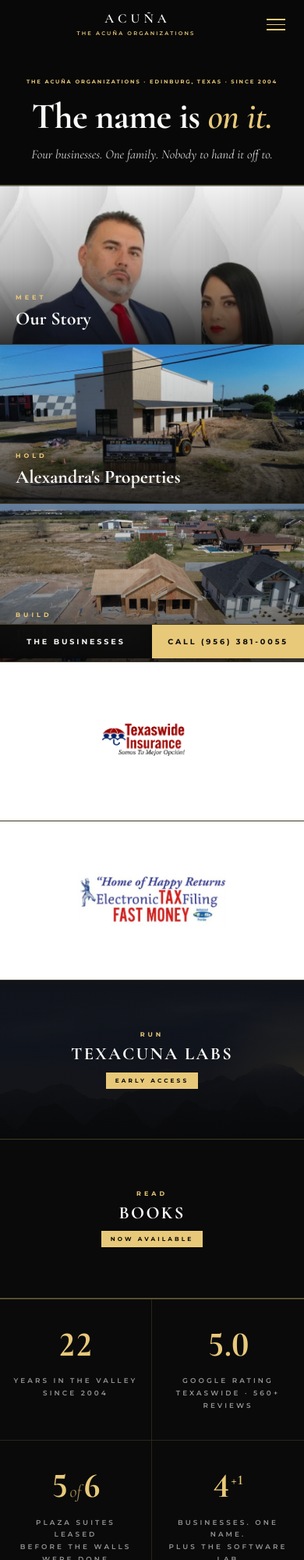
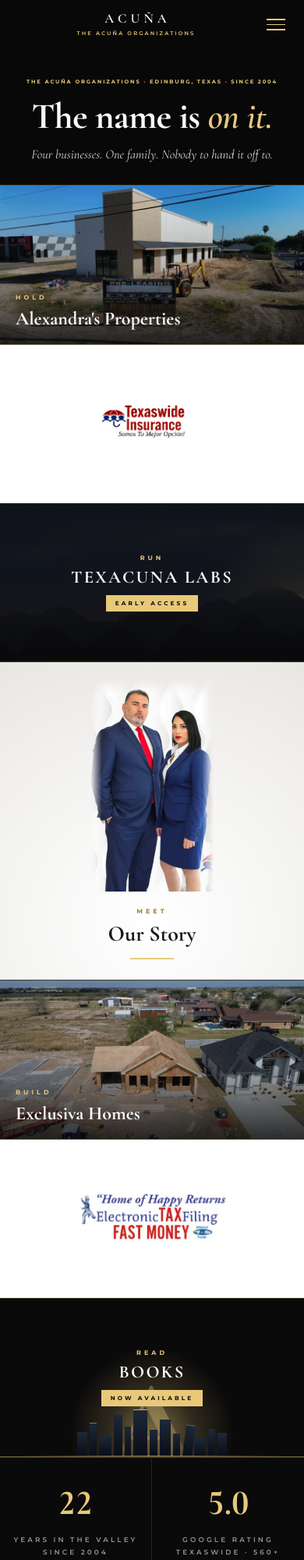
Before and after one commit to treboracuna/alexandras-properties, a plain HTML site: page index.html in a window 390 px wide. Shown: the top 2000 px of the page at 78% size. Drawn offline with nearby package versions, Linux system fonts and the light colour scheme; a script that the page names is missing.

Commit message:
#014 homepage hero: three columns, Our Story spine, Books gets a face
Seven cells. Left column top to bottom: Alexandra's Properties, Texaswide
Insurance, TexAcuna Labs. Right column top to bottom: Exclusiva Homes,
Electronic Tax Filing, Books. Centre column is one cell spanning all three
rows, carrying Our Story.

The centre column runs wider than the flanks (1fr 1.16fr 1fr) because the
family portrait is a tall studio frame, 1079x1861, aspect 0.58. A portrait
shaped cell is the right container for it. It renders object-fit:contain, so
the frame is shown whole. Rendered aspect equals native at every breakpoint:
desktop 320/551, tablet 212/366, mobile 158/273, all 0.58. Photo edges are
masked to a soft fade left, right and top so it dissolves into the ground
instead of sitting in it as a pasted rectangle. No fade at the bottom, it was
eating their shoes.

Books was flat black next to TexAcuna's lit mountain range. It now carries a
decoration in the same language: a shelf of book spines silhouetted along the
bottom, and behind them the Acuna A rising where TexAcuna puts its sun,
brightest through the middle and dissolving down into the books. Two spines
take gold top edges, a gold rule runs the shelf line. Pure CSS, no new image
file, no new network request. The monogram is sized to the cell, not the
viewport, so the ratio holds at every breakpoint.

.cell-stack is retired. TexAcuna Labs and Books were sharing one grid slot at
half height; they are full cells now.

The mobile call bar is removed. The markup block and the rule that showed it
are both gone. Calling still works from the mobile menu, one tap deeper.

Responsive: at 900px the centre cell spans both columns and takes two rows,
with cell order remapped so seven items fill four rows with no dead slot. At
600px everything stacks in DOM order.

Nothing was committed between ad3234f and this change, so this commit carries
the #013 seven-cell work as well. No copy changed. No image files changed.
No other page touched.

```diff
--- a/index.html
+++ b/index.html
@@ -147,7 +147,13 @@ nav.site-nav.scrolled{background:rgba(8,8,8,0.82);backdrop-filter:blur(14px);-we
 .hero h1{font-family:'Cormorant Garamond',Georgia,serif;font-size:clamp(3rem,6.4vw,6rem);font-weight:700;line-height:0.94;letter-spacing:-0.015em;color:var(--white);}
 .hero h1 em{color:var(--gold);font-style:italic;font-weight:600;}
 .hero-sub{font-family:'Cormorant Garamond',serif;font-size:clamp(1.1rem,1.8vw,1.5rem);font-style:italic;font-weight:400;color:rgba(250,250,248,0.85);margin:22px auto 0;max-width:560px;line-height:1.35;}
-.cells{display:grid;grid-template-columns:repeat(3,1fr);grid-auto-rows:clamp(240px,34vh,400px);gap:1px;background:var(--gold-dim);border-top:1px solid var(--gold-dim);border-bottom:1px solid var(--gold-dim);}
+.cells{display:grid;grid-template-columns:1fr 1.16fr 1fr;grid-template-rows:repeat(3,clamp(210px,27vh,310px));grid-auto-rows:clamp(210px,27vh,310px);gap:1px;background:var(--gold-dim);border-top:1px solid var(--gold-dim);border-bottom:1px solid var(--gold-dim);}
+.cells>a:nth-child(1){grid-column:1;grid-row:1;}
+.cells>a:nth-child(2){grid-column:1;grid-row:2;}
+.cells>a:nth-child(3){grid-column:1;grid-row:3;}
+.cells>a:nth-child(5){grid-column:3;grid-row:1;}
+.cells>a:nth-child(6){grid-column:3;grid-row:2;}
+.cells>a:nth-child(7){grid-column:3;grid-row:3;}
 .cell{position:relative;display:block;overflow:hidden;background:#111;color:var(--white);}
 .cell img{position:absolute;inset:0;width:100%;height:100%;object-fit:cover;transition:transform 1.2s ease;}
 .cell:hover img{transform:scale(1.05);}
@@ -175,11 +181,51 @@ nav.site-nav.scrolled{background:rgba(8,8,8,0.82);backdrop-filter:blur(14px);-we
 .cell.dark .cell-pill{display:inline-block;margin-top:12px;font-size:0.46rem;font-weight:700;letter-spacing:0.42em;text-transform:uppercase;color:var(--black);background:var(--gold);padding:6px 12px;}
 .cell.dark .cell-desc{margin-left:auto;margin-right:auto;}
 .cell.dark:hover .cell-desc,.cell.dark:focus-visible .cell-desc{max-height:72px;margin-top:10px;}
+.deco{position:absolute;inset:0;z-index:1;overflow:hidden;}
+.deco .glow{position:absolute;left:50%;bottom:-2%;width:58%;height:74%;transform:translateX(-50%);z-index:1;background:radial-gradient(ellipse at 50% 78%,rgba(232,201,122,.52) 0%,rgba(232,201,122,.17) 34%,transparent 66%);}
+.deco .mono{position:absolute;left:50%;bottom:-15%;transform:translateX(-50%);z-index:2;font-family:'Cormorant Garamond',Georgia,serif;font-weight:700;font-size:clamp(140px,23vh,250px);line-height:.78;background-image:linear-gradient(180deg,rgba(240,216,154,.30) 0%,rgba(232,201,122,.34) 40%,rgba(232,201,122,.13) 76%,rgba(232,201,122,0) 100%);-webkit-background-clip:text;background-clip:text;color:transparent;}
+.deco .shelf{position:absolute;left:0;right:0;bottom:0;height:34%;z-index:3;display:flex;align-items:flex-end;justify-content:center;gap:3px;padding:0 8%;}
+.deco .shelf i{display:block;flex:0 0 auto;background:linear-gradient(to bottom,#1e2839 0%,#0b0f18 92%);}
+.deco .shelf i:nth-child(1){width:13px;height:46%}
+.deco .shelf i:nth-child(2){width:9px;height:63%;border-top:1px solid rgba(232,201,122,.55)}
+.deco .shelf i:nth-child(3){width:16px;height:38%}
+.deco .shelf i:nth-child(4){width:11px;height:78%}
+.deco .shelf i:nth-child(5){width:8px;height:55%}
+.deco .shelf i:nth-child(6){width:18px;height:88%;border-top:1px solid rgba(232,201,122,.85)}
+.deco .shelf i:nth-child(7){width:10px;height:50%}
+.deco .shelf i:nth-child(8){width:14px;height:69%}
+.deco .shelf i:nth-child(9){width:9px;height:42%}
+.deco .shelf i:nth-child(10){width:12px;height:60%;transform:rotate(7deg);transform-origin:bottom left;border-top:1px solid rgba(232,201,122,.45)}
+.deco .shelf i:nth-child(11){width:15px;height:35%}
+.deco .shelf i:nth-child(12){width:9px;height:52%}
+.deco .shelf i:nth-child(13){width:12px;height:44%}
+.deco .floor{position:absolute;left:6%;right:6%;bottom:0;height:1px;z-index:3;background:linear-gradient(to right,transparent,rgba(232,201,122,.5),transparent);}
+.cell.dark .cell-label{z-index:4;}
+.cell.feature{grid-column:2;grid-row:1/span 3;background:radial-gradient(120% 110% at 50% 82%,#FFFFFF 0%,#F1F0EE 56%,#E3E2DF 100%);color:var(--text);display:flex;flex-direction:column;align-items:center;padding:clamp(18px,2.4vh,32px) clamp(14px,1.6vw,28px) clamp(24px,3vh,38px);}
+.cell.feature img{position:relative;inset:auto;order:1;flex:1 1 auto;min-height:0;width:auto;height:auto;max-width:100%;object-fit:contain;object-position:center bottom;padding:0;-webkit-mask-image:linear-gradient(to right,transparent 0,#000 9%,#000 91%,transparent 100%),linear-gradient(to bottom,transparent 0,#000 7%,#000 100%);-webkit-mask-composite:source-in;mask-image:linear-gradient(to right,transparent 0,#000 9%,#000 91%,transparent 100%),linear-gradient(to bottom,transparent 0,#000 7%,#000 100%);mask-composite:intersect;}
+.cell.feature:hover img{transform:none;}
+.cell.feature .cell-shade{display:none;}
+.cell.feature .cell-label{order:2;flex:0 0 auto;position:relative;left:auto;right:auto;bottom:auto;display:flex;flex-direction:column;align-items:center;text-align:center;max-width:100%;padding-top:20px;}
+.cell.feature .cell-label h2{color:var(--text);font-size:clamp(1.8rem,2.7vw,2.9rem);line-height:1.02;}
+.cell.feature .cell-kicker{color:#9A7A2A;}
+.cell.feature .cell-desc{color:#555;max-height:none;opacity:1;margin-top:12px;font-size:0.82rem;max-width:390px;}
+.cell.feature .cell-label h2::after{content:"";display:block;width:56px;height:2px;background:var(--gold);margin:16px auto 0;}
 @media(max-width:900px){
-  .cells{grid-template-columns:repeat(2,1fr);grid-auto-rows:clamp(200px,30vh,320px);}
+  .cells{grid-template-columns:repeat(2,1fr);grid-auto-rows:clamp(200px,30vh,320px);grid-template-rows:none;}
+  .cells>a:nth-child(n){grid-column:auto;grid-row:auto;}
+  .cells>a:nth-child(1){order:1;}
+  .cells>a:nth-child(2){order:2;}
+  .cells>a:nth-child(4){order:3;}
+  .cells>a:nth-child(3){order:4;}
+  .cells>a:nth-child(5){order:5;}
+  .cells>a:nth-child(6){order:6;}
+  .cells>a:nth-child(7){order:7;}
+  .cells>a.feature{grid-column:1/-1;grid-row:span 2;}
+  .deco .mono{font-size:clamp(140px,25vh,255px);}
+  .cells>a.feature .cell-label h2{font-size:clamp(1.8rem,4vw,2.6rem);}
   .hero-lead{padding:calc(var(--nav-h) + 48px) 20px 36px;}
 }
-@media(hover:none){.cell-desc{display:none;}}
+@media(hover:none){.cell-desc{display:none;}.cell.feature .cell-desc{display:block;}}
 .btn{display:inline-flex;align-items:center;justify-content:center;gap:12px;font-family:'Montserrat',sans-serif;font-size:0.6rem;font-weight:700;letter-spacing:0.38em;text-transform:uppercase;padding:19px 40px;transition:background .3s,color .3s,border-color .3s,transform .3s;border:1px solid transparent;cursor:pointer;}
 .btn-gold{background:var(--gold);color:var(--black);border-color:var(--gold);}
 .btn-gold:hover{background:var(--gold-light);border-color:var(--gold-light);transform:translateY(-2px);}
@@ -382,6 +428,11 @@ nav.site-nav.scrolled{background:rgba(8,8,8,0.82);backdrop-filter:blur(14px);-we
   .hero-sub{font-size:1.02rem;margin-top:16px;}
   .hero-eyebrow{font-size:0.42rem;letter-spacing:0.28em;margin-bottom:18px;}
   .cells{grid-template-columns:1fr;grid-auto-rows:clamp(200px,52vw,300px);}
+  .cells>a:nth-child(n){order:0;grid-column:auto;grid-row:auto;}
+  .cells>a.feature{grid-column:1/-1;grid-row:span 2;padding:22px 20px 26px;}
+  .deco .mono{font-size:clamp(120px,44vw,220px);}
+  .cells>a.feature .cell-label h2{font-size:1.75rem;}
+  .cells>a.feature .cell-desc{display:none;}
   .cell-label{left:20px;right:20px;bottom:20px;}
   .cell.light .cell-label{display:none;}
   .cell-stack{display:contents;}
@@ -402,7 +453,6 @@ nav.site-nav.scrolled{background:rgba(8,8,8,0.82);backdrop-filter:blur(14px);-we
   .proj-body{padding:26px 22px 32px;}
   .portrait figcaption{bottom:-36px;}
   .tome{width:190px;transform:perspective(1400px) rotateY(-14deg);}
-  .mobar{display:grid;}
 }
 @media (prefers-reduced-motion: reduce){
   .reveal{opacity:1;transform:none;transition:none;}
@@ -454,39 +504,37 @@ nav.site-nav.scrolled{background:rgba(8,8,8,0.82);backdrop-filter:blur(14px);-we
     <p class="hero-sub">Four businesses. One family. Nobody to hand it off to.</p>
   </div>
   <nav class="cells" aria-label="The businesses">
-    <a class="cell" href="/about">
-      <img src="images/14050.jpg" alt="The Acuñas, Edinburg, Texas" decoding="async" style="object-position:center top;">
-      <div class="cell-shade" aria-hidden="true"></div>
-      <div class="cell-label"><span class="cell-kicker">Meet</span><h2>Our Story</h2><p class="cell-desc">The family behind every door on this page. Edinburg, since 2004.</p></div>
-    </a>
     <a class="cell" href="/alexandras-properties">
       <img src="images/plaza/plaza-05.webp" alt="Alexandra's Plaza going up on W Montecristo, Edinburg" decoding="async">
       <div class="cell-shade" aria-hidden="true"></div>
       <div class="cell-label"><span class="cell-kicker">Hold</span><h2>Alexandra's Properties</h2><p class="cell-desc">Alexandra's Plaza, six suites on W Montecristo. Five leased before the walls were done. Held, never sold.</p></div>
+    </a>
+    <a class="cell light" href="https://www.txwideinsurance.com" target="_blank" rel="noopener">
+      <img src="images/14261.jpg" alt="Texaswide Insurance" decoding="async">
+      <div class="cell-label"><span class="cell-kicker">Insure</span><h2>Texaswide Insurance</h2><p class="cell-desc">An independent agency. Families, seniors, and businesses across the Valley. 5.0 on Google, 560+ reviews.</p></div>
+    </a>
+    <a class="cell dark" href="/texacuna">
+      <img src="images/bos/band-dawn.webp" alt="" aria-hidden="true" decoding="async">
+      <div class="cell-shade" aria-hidden="true"></div>
+      <div class="cell-label"><span class="cell-kicker">Run</span><h2>TexAcuna Labs</h2><span class="cell-pill">Early Access</span><p class="cell-desc">Ezra runs the agency. Pegasus runs the job sites. Built inside these businesses, now opening up.</p></div>
+    </a>
+    <a class="cell feature" href="/about">
+      <img src="images/14050.jpg" alt="The Acuñas, Edinburg, Texas" decoding="async">
+      <div class="cell-label"><span class="cell-kicker">Meet</span><h2>Our Story</h2><p class="cell-desc">The family behind every door on this page. Edinburg, since 2004.</p></div>
     </a>
     <a class="cell" href="/exclusiva">
       <img src="images/lot4/lot4-framing-01.webp" alt="An Exclusiva home framed, with a finished one beside it" decoding="async" style="object-position:center 38%;">
       <div class="cell-shade" aria-hidden="true"></div>
       <div class="cell-label"><span class="cell-kicker">Build</span><h2>Exclusiva Homes</h2><p class="cell-desc">Homes built to own, not to flip. Lot 4 is going up now.</p></div>
     </a>
-    <a class="cell light" href="https://www.txwideinsurance.com" target="_blank" rel="noopener">
-      <img src="images/14261.jpg" alt="Texaswide Insurance" decoding="async">
-      <div class="cell-label"><span class="cell-kicker">Insure</span><h2>Texaswide Insurance</h2><p class="cell-desc">An independent agency. Families, seniors, and businesses across the Valley. 5.0 on Google, 560+ reviews.</p></div>
-    </a>
     <a class="cell light" href="https://www.txwideinsurance.com/electronic-tax-filing" target="_blank" rel="noopener">
       <img src="images/14852.jpg" alt="Electronic Tax Filing" decoding="async">
       <div class="cell-label"><span class="cell-kicker">File</span><h2>Electronic Tax Filing</h2><p class="cell-desc">Tax preparation handled correctly, every year, since 2004. No drama.</p></div>
     </a>
-    <div class="cell-stack">
-      <a class="cell dark" href="/texacuna">
-        <img src="images/bos/band-dawn.webp" alt="" aria-hidden="true" decoding="async">
-        <div class="cell-shade" aria-hidden="true"></div>
-        <div class="cell-label"><span class="cell-kicker">Run</span><h2>TexAcuna Labs</h2><span class="cell-pill">Early Access</span><p class="cell-desc">Ezra runs the agency. Pegasus runs the job sites. Built inside these businesses, now opening up.</p></div>
-      </a>
-      <a class="cell dark" href="https://www.amazon.com/dp/B0GXC5KZKX" target="_blank" rel="noopener noreferrer">
-        <div class="cell-label"><span class="cell-kicker">Read</span><h2>Books</h2><span class="cell-pill">Now Available</span><p class="cell-desc">Written by Trebor Acuña. On Amazon now.</p></div>
-      </a>
-    </div>
+    <a class="cell dark" href="https://www.amazon.com/dp/B0GXC5KZKX" target="_blank" rel="noopener noreferrer">
+      <span class="deco" aria-hidden="true"><span class="glow"></span><span class="mono">A</span><span class="shelf"><i></i><i></i><i></i><i></i><i></i><i></i><i></i><i></i><i></i><i></i><i></i><i></i><i></i></span><span class="floor"></span></span>
+      <div class="cell-label"><span class="cell-kicker">Read</span><h2>Books</h2><span class="cell-pill">Now Available</span><p class="cell-desc">Written by Trebor Acuña. On Amazon now.</p></div>
+    </a>
   </nav>
 </header>
 
@@ -731,12 +779,6 @@ nav.site-nav.scrolled{background:rgba(8,8,8,0.82);backdrop-filter:blur(14px);-we
   </div>
 </footer>
 
-<!-- MOBILE CALL BAR -->
-<div class="mobar" aria-label="Quick actions">
-  <a href="#businesses">The Businesses</a>
-  <a href="tel:+19563810055" class="call">Call (956) 381-0055</a>
-</div>
-
 <script>
 function toggleMobileMenu(){
   var m=document.getElementById('mob-menu'),b=document.getElementById('mob-btn');
```
